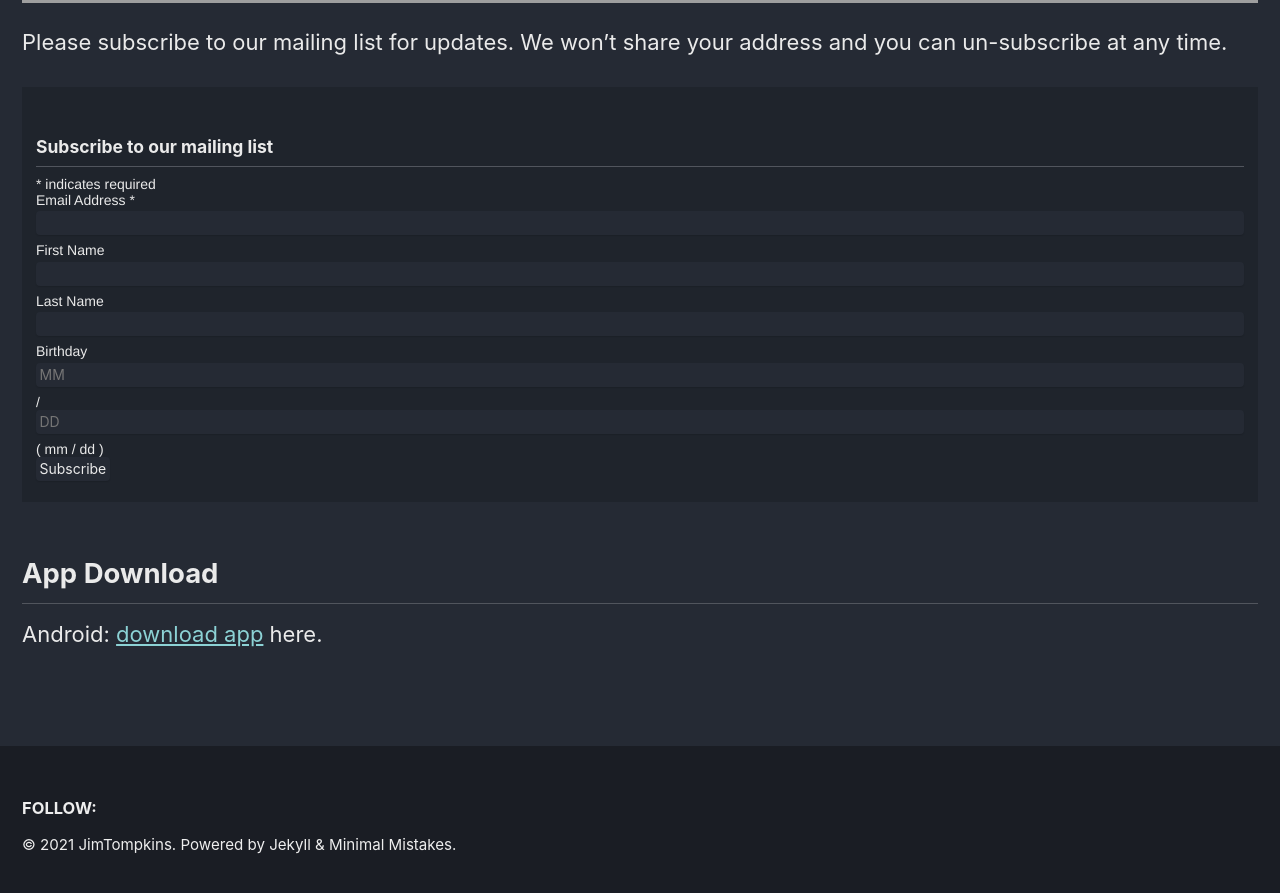
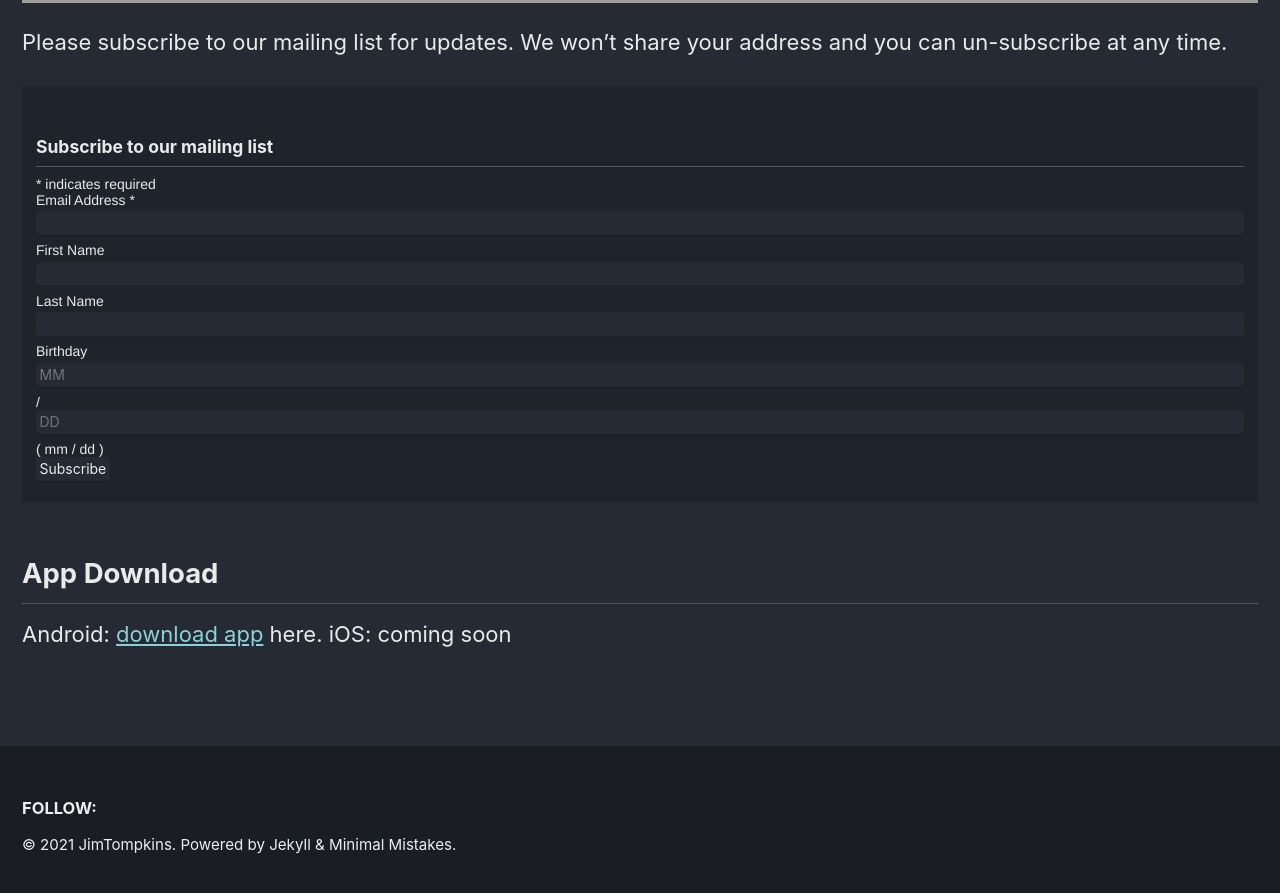
Before and after one commit to JimTompkins/JimTompkins, a Jekyll site: the page built from _pages/home.md, in a window 1280 px wide and 900 px high, scrolled down 3100 px. Shown: the top 893 px of the window. Built offline with Jekyll 4.4.1, drawn with Linux system fonts in a browser that asks for light colours; cached includes are drawn as plain includes; comment, search, counter and statistics services are not loaded; our own code applies the rules of GitHub Pages for plain Markdown files; grey boxes are pictures that could not be loaded.

Commit message:
Corrected link to user's guide

```diff
--- a/_pages/home.md
+++ b/_pages/home.md
@@ -49,7 +49,7 @@ phone/tablet itself.
 User's Guide
 ------------
 
-<embed src="https://jimtompkins.github.io/assets/UsersGuide.pdf" type="application/pdf"/>
+<embed src="https://jimtompkins.github.io/JimTompkins/assets/UsersGuide.pdf" type="application/pdf"/>
 
 
 Here is a video:
@@ -107,3 +107,4 @@ App Download
 ------------
 
 Android: [download app](https://jimtompkins.github.io/assets/happy_feet_app.apk) here.
+iOS: coming soon
```
